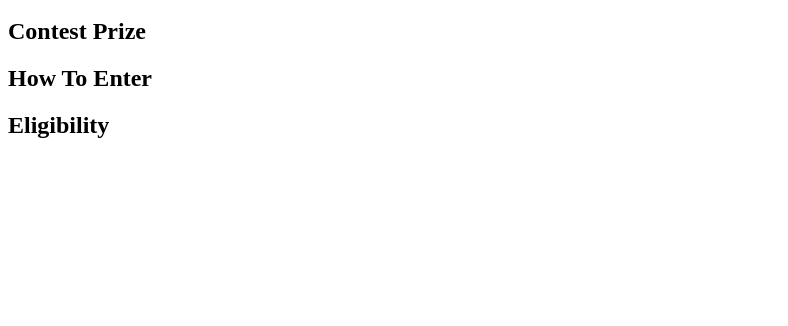
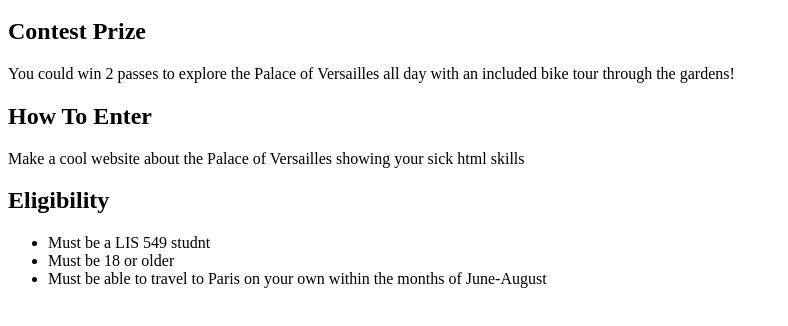
Before and after one commit to thach-abs/lis549-sp22-exercise-02-thach-abs, a plain HTML site: page contest.html in a window 1280 px wide. Shown: the part 154-480 px from the top of the page, without its empty margins (0-788 px from the left). Drawn offline with Linux system fonts and the light colour scheme.

Commit message:
added content

```diff
--- a/contest.html
+++ b/contest.html
@@ -20,6 +20,15 @@
 
 <main>
     <h2>Contest Prize</h2>
+    <p>You could win 2 passes to explore the Palace of Versailles all day with an included bike tour through the gardens!</p>
     <h2>How To Enter</h2>
+    <p>Make a cool website about the Palace of Versailles showing your sick html skills</p>
     <h2>Eligibility</h2>
+    <p>
+        <ul>
+            <li>Must be a LIS 549 studnt</li>
+            <li>Must be 18 or older </li>
+            <li>Must be able to travel to Paris on your own within the months of June-August</li>
+        </ul>
+    </p>
 </main>
```
